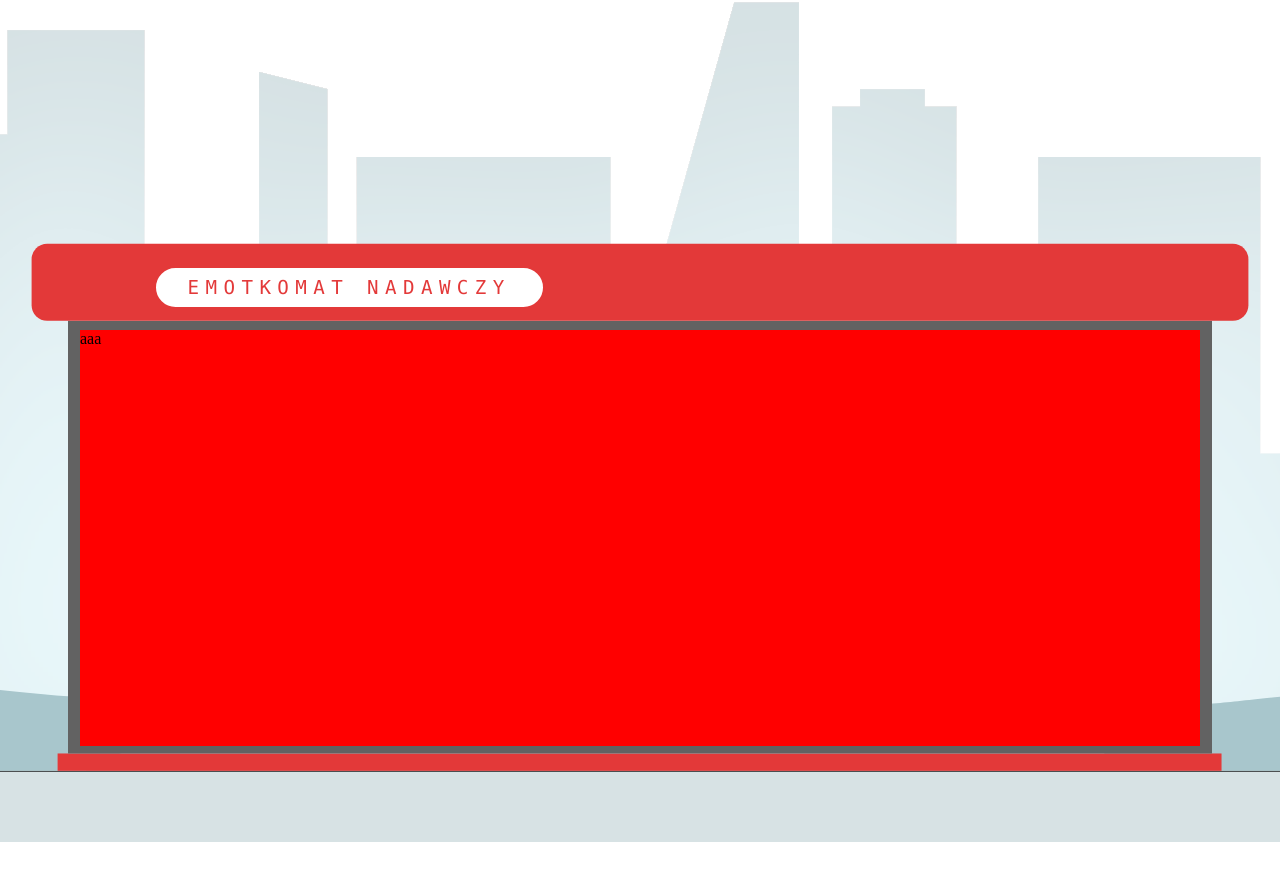
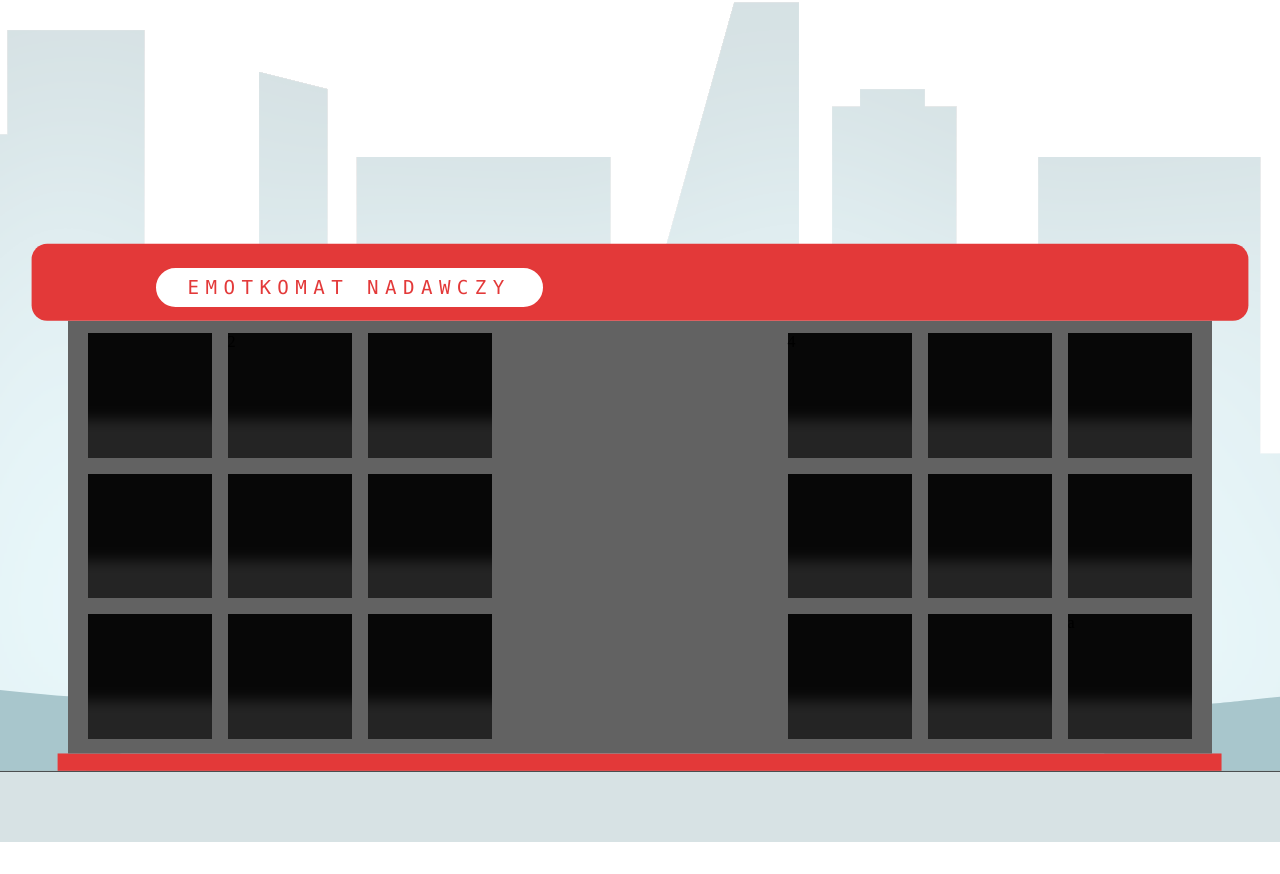
Before and after one commit to nieczuje/emotkomat, a PHP site: page / in a window 1280 px wide. Run offline with PHP 8.4, Linux system fonts and the light colour scheme.

Commit message:
openings

```diff
--- a/index.html
+++ b/index.html
@@ -15,7 +15,29 @@
           <span class="button send-inactive">emotkomat nadawczy</span>
           <span class="button receive">emotkomat odbiorczy</span>
         </div>
-        <div id="rectangle">aaa</div>
+        <div id="rectangle">
+          <div class="container">
+            <div class="box11"><div class="opening"></div></div>
+            <div class="box12"><div class="opening">2</div></div>
+            <div class="box13"><div class="opening"></div></div>
+            <div class="panel"></div>
+            <div class="box14"><div class="opening">4</div></div>
+            <div class="box15"><div class="opening"></div></div>
+            <div class="box16"><div class="opening"></div></div>
+            <div class="box21"><div class="opening"></div></div>
+            <div class="box22"><div class="opening"></div></div>
+            <div class="box23"><div class="opening"></div></div>
+            <div class="box24"><div class="opening"></div></div>
+            <div class="box25"><div class="opening"></div></div>
+            <div class="box26"><div class="opening"></div></div>
+            <div class="box32"><div class="opening"></div></div>
+            <div class="box31"><div class="opening"></div></div>
+            <div class="box33"><div class="opening"></div></div>
+            <div class="box34"><div class="opening"></div></div>
+            <div class="box35"><div class="opening"></div></div>
+            <div class="box36"><div class="opening">a</div></div>
+          </div>
+        </div>
       </div>
     </div>
 
--- a/style.css
+++ b/style.css
@@ -26,7 +26,7 @@
 }
 
 #rectangle {
-  background-color: red;
+  /* background-color: red; */
   width: 70rem;
   height: 26rem;
   position: relative;
@@ -77,6 +77,110 @@
   display: none;
 }
 
+/* RECTANGLE */
+
+.opening {
+  /* background-color: #232323; */
+  height: 7.8rem;
+  width: 7.8rem;
+  position: relative;
+  margin: 0.2rem auto;
+  margin-bottom: 0.8rem;
+  background: #242424;
+  /* background: red; */
+  box-shadow: inset 0px 8.4rem 0.8rem -3rem rgba(0, 0, 0, 0.8);
+}
+
+/* GRID */
+
+.container {
+  display: grid;
+  grid-template-columns: 1fr 1fr 1fr 1fr 1fr 1fr 1fr 1fr;
+  grid-template-rows: 1fr 1fr 1fr;
+  gap: 0px 0px;
+  grid-auto-flow: row;
+  grid-template-areas:
+    "box11 box12 box13 panel panel box14 box15 box16"
+    "box21 box22 box23 panel panel box24 box25 box26"
+    "box31 box32 box33 panel panel box34 box35 box36";
+}
+
+.box11 {
+  grid-area: box11;
+}
+
+.box12 {
+  grid-area: box12;
+}
+
+.box13 {
+  grid-area: box13;
+}
+
+.panel {
+  grid-area: panel;
+}
+
+.box14 {
+  grid-area: box14;
+}
+
+.box15 {
+  grid-area: box15;
+}
+
+.box16 {
+  grid-area: box16;
+}
+
+.box21 {
+  grid-area: box21;
+}
+
+.box22 {
+  grid-area: box22;
+}
+
+.box23 {
+  grid-area: box23;
+}
+
+.box24 {
+  grid-area: box24;
+}
+
+.box25 {
+  grid-area: box25;
+}
+
+.box26 {
+  grid-area: box26;
+}
+
+.box32 {
+  grid-area: box32;
+}
+
+.box31 {
+  grid-area: box31;
+}
+
+.box33 {
+  grid-area: box33;
+}
+
+.box34 {
+  grid-area: box34;
+}
+
+.box35 {
+  grid-area: box35;
+}
+
+.box36 {
+  grid-area: box36;
+}
+
 @media only screen and (max-width: 1000px) {
   #drawing {
     width: 70rem;
```
